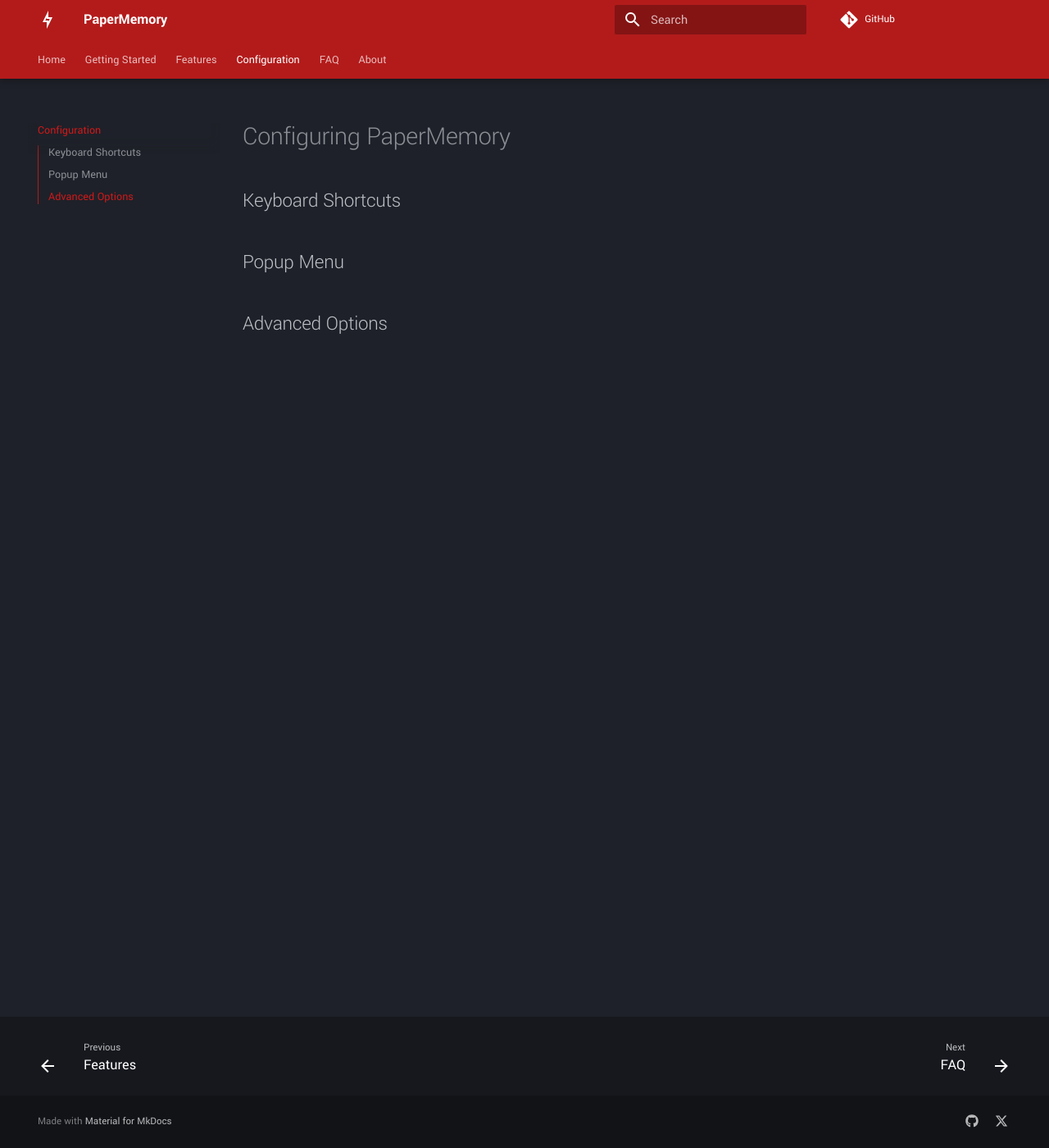
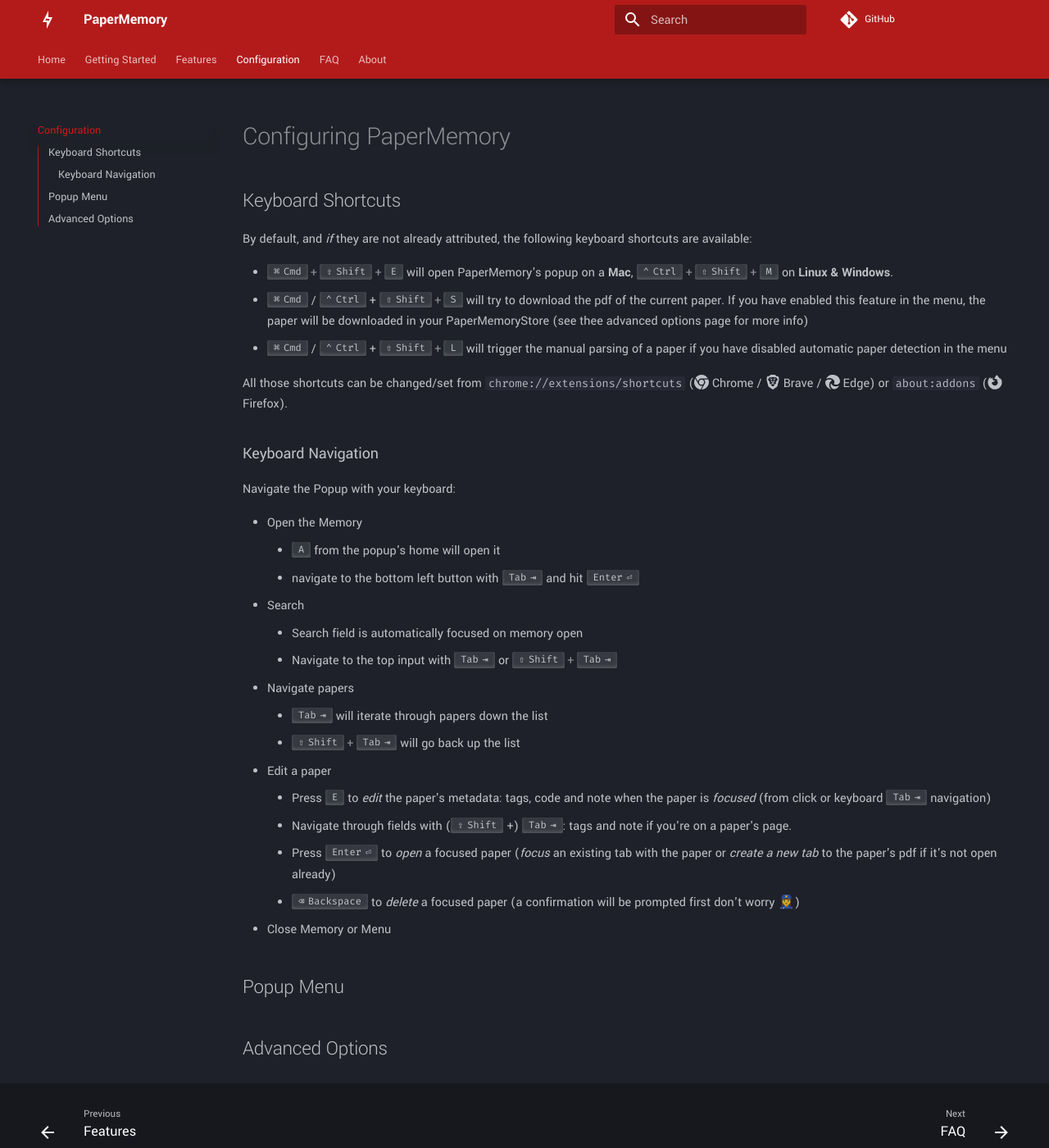
Before and after one commit to vict0rsch/PaperMemory, an MkDocs documentation site: the page built from docs/configuration.md, in a window 1280 px wide and 1400 px high. Shown: the whole window at 82% size. Built offline with MkDocs 1.6.1 and Material for MkDocs 9.7.7, drawn with Linux system fonts in a browser that asks for light colours; comment, search, counter and statistics services are not loaded.

Commit message:
📝 (docs): Keyboard config / nav

```diff
--- a/docs/configuration.md
+++ b/docs/configuration.md
@@ -2,6 +2,34 @@
 
 ## Keyboard Shortcuts
 
+By default, and _if_ they are not already attributed, the following keyboard shortcuts are available:
+
+* ++cmd+shift+"E"++ will open PaperMemory's popup on a **Mac**, ++ctrl+shift+"M"++ on **Linux & Windows**.
+* ++cmd++ / ++ctrl++ + ++shift+"S"++ will try to download the pdf of the current paper. If you have enabled this feature in the menu, the paper will be downloaded in your PaperMemoryStore (see thee advanced options page for more info)
+* ++cmd++ / ++ctrl++ + ++shift+"L"++ will trigger the manual parsing of a paper if you have disabled automatic paper detection in the menu
+
+All those shortcuts can be changed/set from `chrome://extensions/shortcuts` (:fontawesome-brands-chrome: Chrome / :simple-brave: Brave / :fontawesome-brands-edge: Edge) or `about:addons` (:fontawesome-brands-firefox-browser: Firefox).
+
+### Keyboard Navigation
+
+Navigate the Popup with your keyboard:
+
+  * Open the Memory
+    * ++"A"++ from the popup's home will open it
+    * navigate to the bottom left button with ++tab++ and hit ++enter++
+  * Search
+    * Search field is automatically focused on memory open
+    * Navigate to the top input with ++tab++ or ++shift+tab++
+  * Navigate papers
+    * ++tab++ will iterate through papers down the list
+    * ++shift+tab++ will go back up the list
+  * Edit a paper
+    * Press ++e++ to _edit_ the paper's metadata: tags, code and note when the paper is *focused* (from click or keyboard ++tab++ navigation)
+      * Navigate through fields with (++shift++ +) ++tab++: tags and note if you're on a paper's page.
+    * Press ++enter++ to _open_ a focused paper (*focus* an existing tab with the paper or *create a new tab* to the paper's pdf if it's not open already)
+    * ++backspace++ to _delete_ a focused paper (a confirmation will be prompted first don't worry 👮‍♀️)
+  * Close Memory or Menu
+
 ## Popup Menu
 
 ## Advanced Options
```
